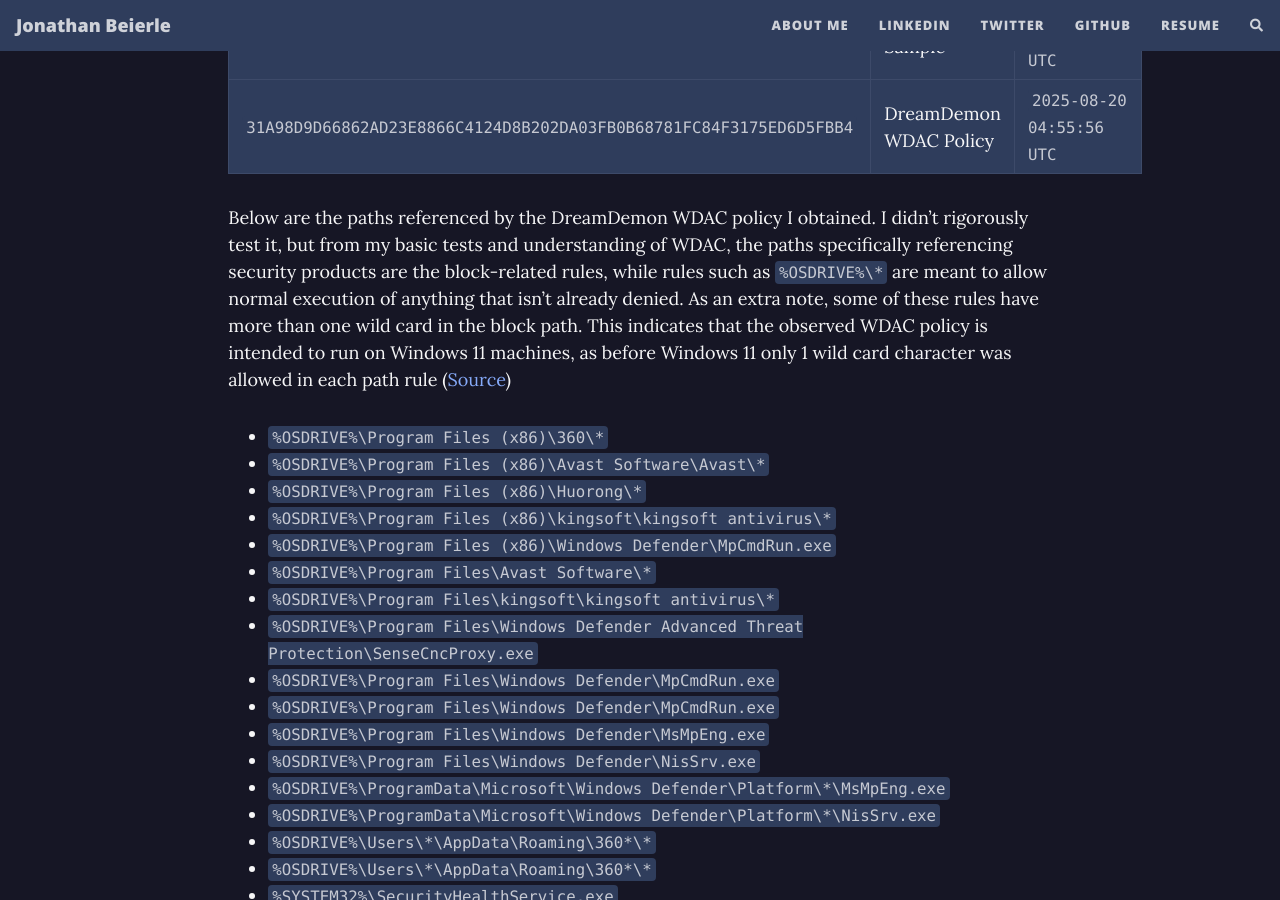
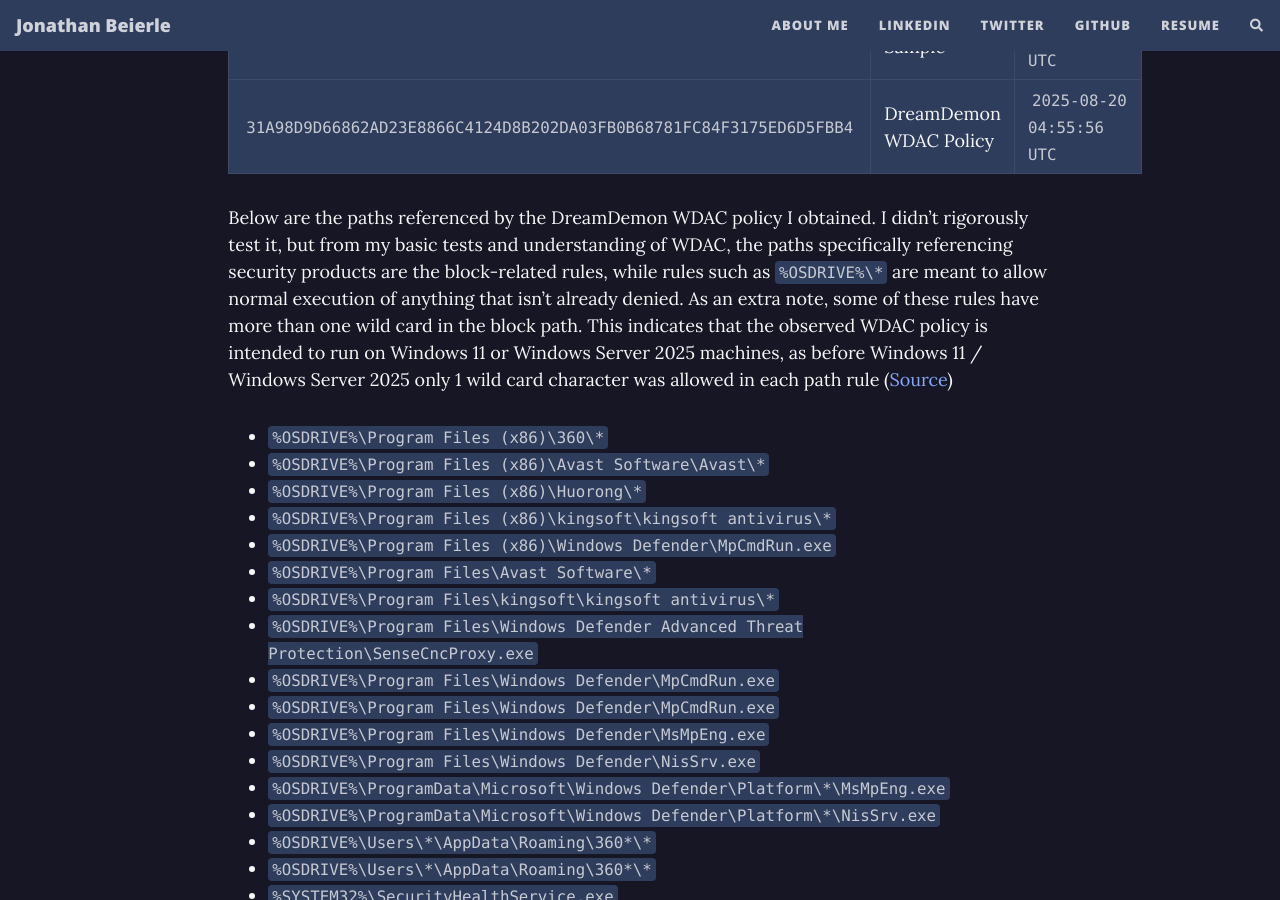
Before and after one commit to HullaBrian/Personal-Website, a Jekyll site: the page built from _posts/2025-08-28-A-Nightmare-on-EDR-Street-WDACs-Revenge.md, in a window 1280 px wide and 900 px high, scrolled down 7920 px. Built offline with Jekyll 4.4.1, drawn with Linux system fonts in a browser that asks for light colours; nearby versions of some CDN libraries; comment, search, counter and statistics services are not loaded.

Commit message:
Content update

```diff
--- a/_posts/2025-08-28-A-Nightmare-on-EDR-Street-WDACs-Revenge.md
+++ b/_posts/2025-08-28-A-Nightmare-on-EDR-Street-WDACs-Revenge.md
@@ -135,7 +135,7 @@
 | `2a00212b6f0217a2795aa909be49f91751b3cde1725b54c95450c778072f2308` | DreamDemon Sample      | `2025-07-06 22:22:49 UTC` |
 | `31A98D9D66862AD23E8866C4124D8B202DA03FB0B68781FC84F3175ED6D5FBB4` | DreamDemon WDAC Policy | `2025-08-20 04:55:56 UTC` |
 
-Below are the paths referenced by the DreamDemon WDAC policy I obtained. I didn't rigorously test it, but from my basic tests and understanding of WDAC, the paths specifically referencing security products are the block-related rules, while rules such as `%OSDRIVE%\*` are meant to allow normal execution of anything that isn't already denied. As an extra note, some of these rules have more than one wild card in the block path. This indicates that the observed WDAC policy is intended to run on Windows 11 machines, as before Windows 11 only 1 wild card character was allowed in each path rule ([Source](https://learn.microsoft.com/en-us/windows/security/application-security/application-control/app-control-for-business/design/select-types-of-rules-to-create#using-wildcards-in-app-control-filepath-rules))
+Below are the paths referenced by the DreamDemon WDAC policy I obtained. I didn't rigorously test it, but from my basic tests and understanding of WDAC, the paths specifically referencing security products are the block-related rules, while rules such as `%OSDRIVE%\*` are meant to allow normal execution of anything that isn't already denied. As an extra note, some of these rules have more than one wild card in the block path. This indicates that the observed WDAC policy is intended to run on Windows 11 or Windows Server 2025 machines, as before Windows 11 / Windows Server 2025 only 1 wild card character was allowed in each path rule ([Source](https://learn.microsoft.com/en-us/windows/security/application-security/application-control/app-control-for-business/design/select-types-of-rules-to-create#using-wildcards-in-app-control-filepath-rules))
 
 - `%OSDRIVE%\Program Files (x86)\360\*`
 - `%OSDRIVE%\Program Files (x86)\Avast Software\Avast\*`
```
